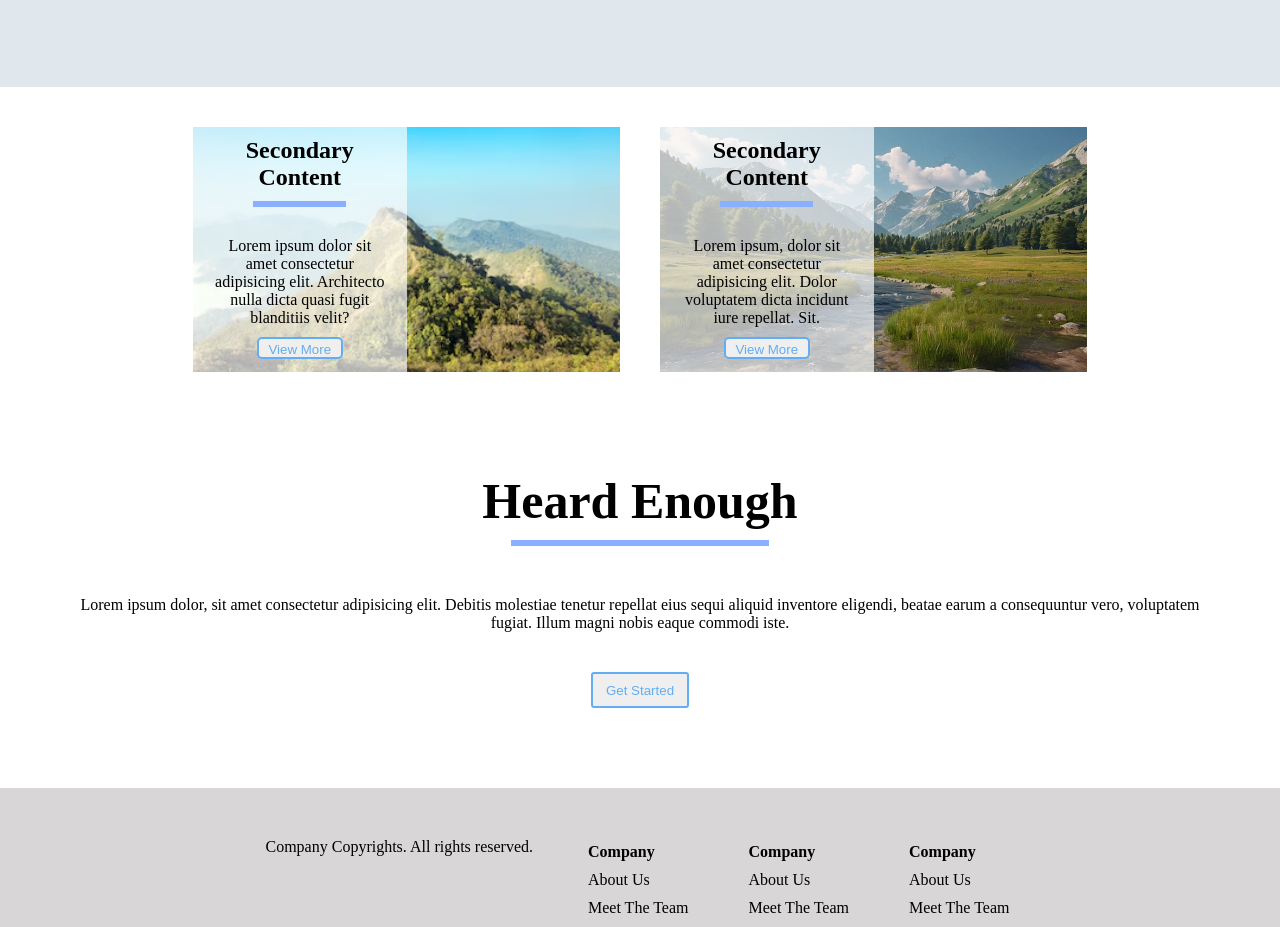
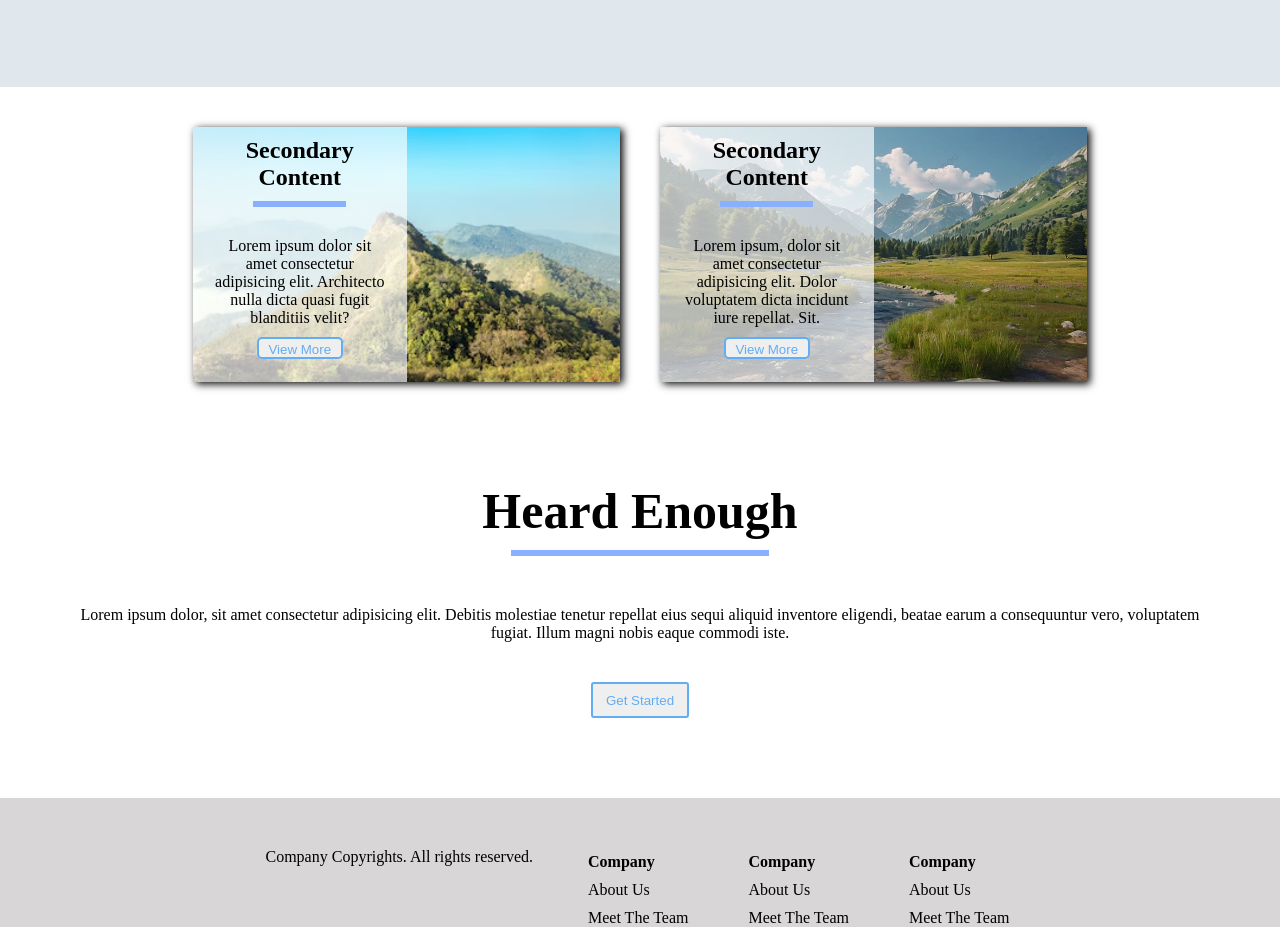
Before and after one commit to Bharat940/Codecult-website-task, a plain HTML site: page index.html in a window 1280 px wide. Shown: the part 1960-2887 px from the top of the page. Drawn offline with Linux system fonts and the light colour scheme.

Commit message:
Fixing some minor issues on the phone view and some changes

```diff
--- a/style.css
+++ b/style.css
@@ -2,6 +2,9 @@
   margin: 0;
   padding: 0;
   box-sizing: border-box;
+}
+html {
+  scroll-behavior: smooth;
 }
 a {
   text-decoration: none;
@@ -153,7 +156,8 @@ video {
 .sec-content-card1,
 .sec-content-card2 {
   width: 427px;
-  height: 245px;
+  height: 255px;
+  box-shadow: 3px 2px 8px;
 }
 .sec-content-card1 {
   background: url(./small-mountain-surrounded-by-hillside_37129-10.avif)
```
